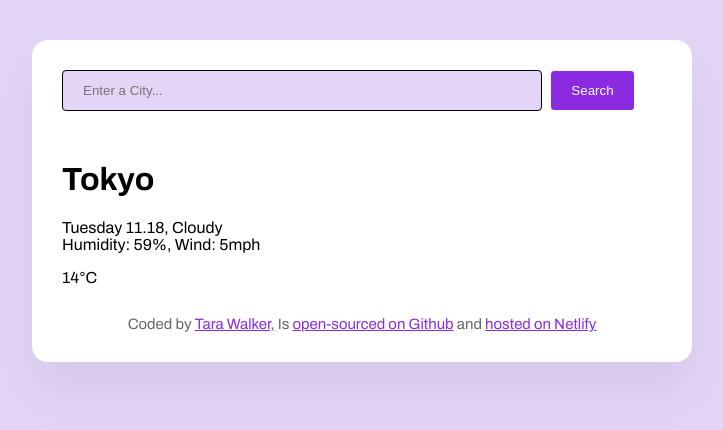
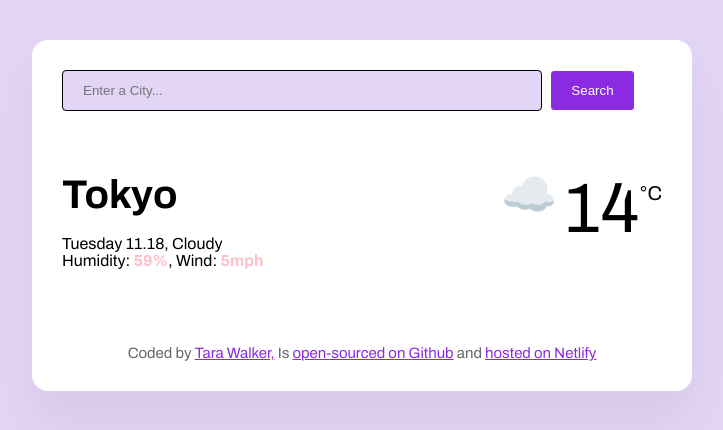
Before and after one commit to TaraWalk/Weather-Application, a plain HTML site: page index.html in a window 1280 px wide. Shown: the whole page, without its empty margins (278-1001 px from the left). Drawn offline with Linux system fonts and the light colour scheme.

Commit message:
added css

```diff
--- a/index.html
+++ b/index.html
@@ -25,15 +25,24 @@
           <input type="submit" value="Search" class="search-form-button" />
         </form>
       </header>
-      <div>
-        <h1>Tokyo</h1>
-        <p>
-          Tuesday 11.18, Cloudy
-          <br />
-          Humidity: 59%, Wind: 5mph
-        </p>
-      </div>
-      <div>14°C</div>
+      <main>
+        <div class="weather-app-data">
+          <div>
+            <h1 class="weather-app-city">Tokyo</h1>
+            <p class="weather-app-details">
+              Tuesday 11.18, Cloudy
+              <br />
+              Humidity: <strong>59%</strong>, Wind: <strong>5mph</strong>
+            </p>
+          </div>
+          <div class="weather-app-temperature-container">
+            <div class="weather-app-icon">☁️</div>
+            <div class="weather-app-temperature">14</div>
+            <div class="weather-app-unit">°C</div>
+          </div>
+        </div>
+      </main>
+
       <footer>
         Coded by
         <a href="https://github.com/TaraWalk" target="_blank"> Tara Walker,</a>
--- a/src/style.css
+++ b/src/style.css
@@ -34,6 +34,41 @@ header {
   margin-left: 5px;
   cursor: pointer;
 }
+main {
+  padding: 30px 0;
+}
+
+.weather-app-data {
+  display: flex;
+  justify-content: space-between;
+}
+.weather-app-city {
+  margin: 0;
+  font-size: 40px;
+  line-height: 48px;
+}
+.weather-app-details {
+  font-size: 16px;
+}
+.weather-app-details strong {
+  color: pink;
+}
+.weather-app-temperature-container {
+  display: flex;
+}
+.weather-app-temperature {
+  font-size: 70px;
+  margin-left: 7px;
+}
+.weather-app-icon {
+  font-size: 45px;
+  margin-top: -3px;
+}
+
+.weather-app-unit {
+  margin-top: 11px;
+  font-size: 20px;
+}
 footer {
   border-top: 1px;
   padding: 30px 0 0 0;
```
